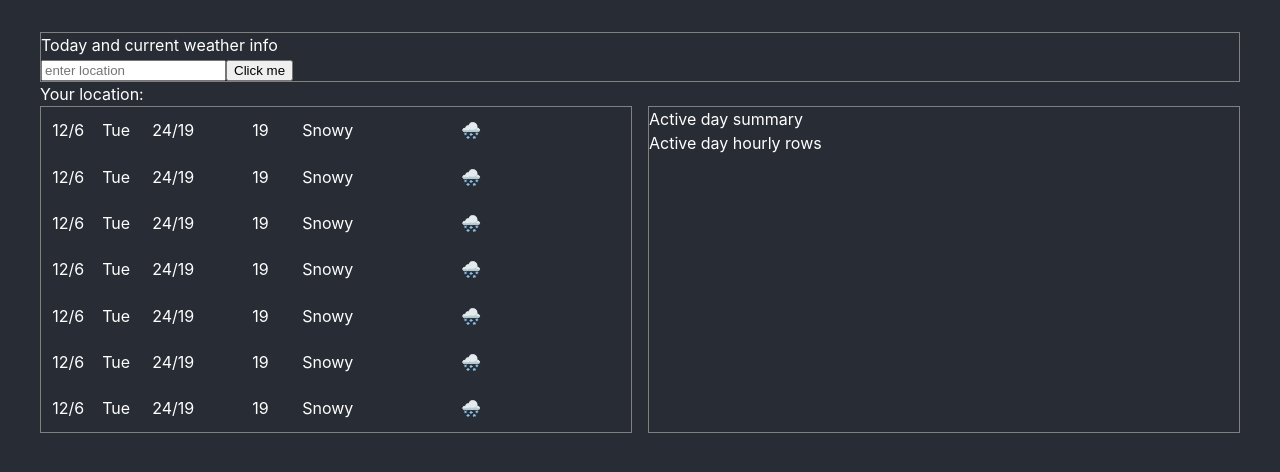
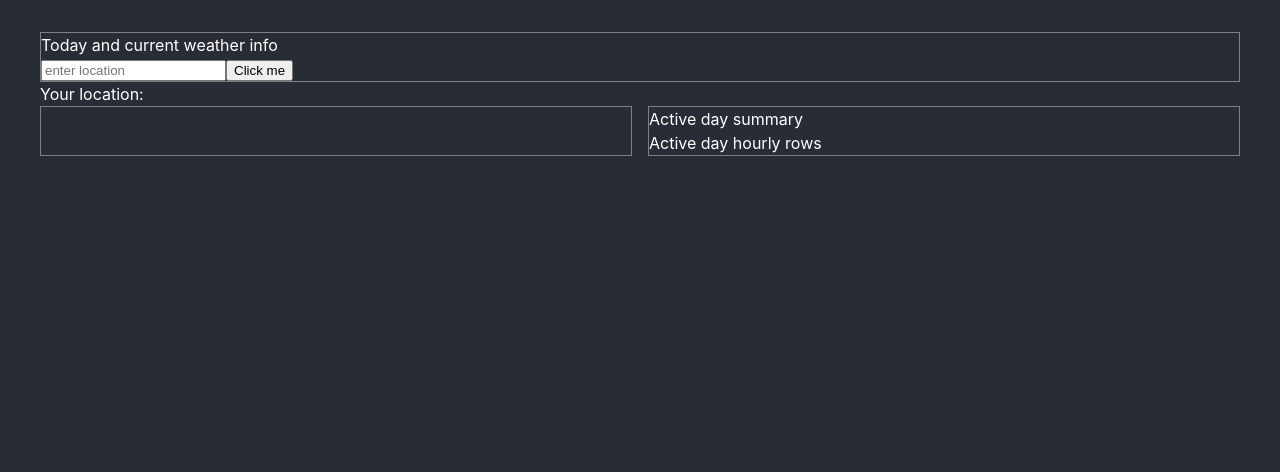
Before and after one commit to jase-d-ace/sleepy-weather, a React (Create React App) app: page / in a window 1280 px wide. Shown: the top 472 px of the page. Built offline with nearby package versions, Linux system fonts and the light colour scheme.

Commit message:
Root: start passing props down

```diff
--- a/src/App.js
+++ b/src/App.js
@@ -96,15 +96,17 @@ function App() {
 
                 </div>
                 <div className="WeatherApp__current">
-                    Your location:
+                    Your location: {responseData && responseData.address}
                 </div>
                 <div className="WeatherApp__results">
                     <div className="WeatherApp__week">
-                        {days.map((day, i) => (
-                            <DailyRow
-                                key={i}
-                            />
-                        ))}
+                        {responseData &&
+                            responseData.weeklyValues.map((day, i) => (
+                                <DailyRow
+                                    key={i}
+                                    {...day}
+                                />
+                            ))}
                     </div>
                     <div className="WeatherApp__day">
                         <div>
```
